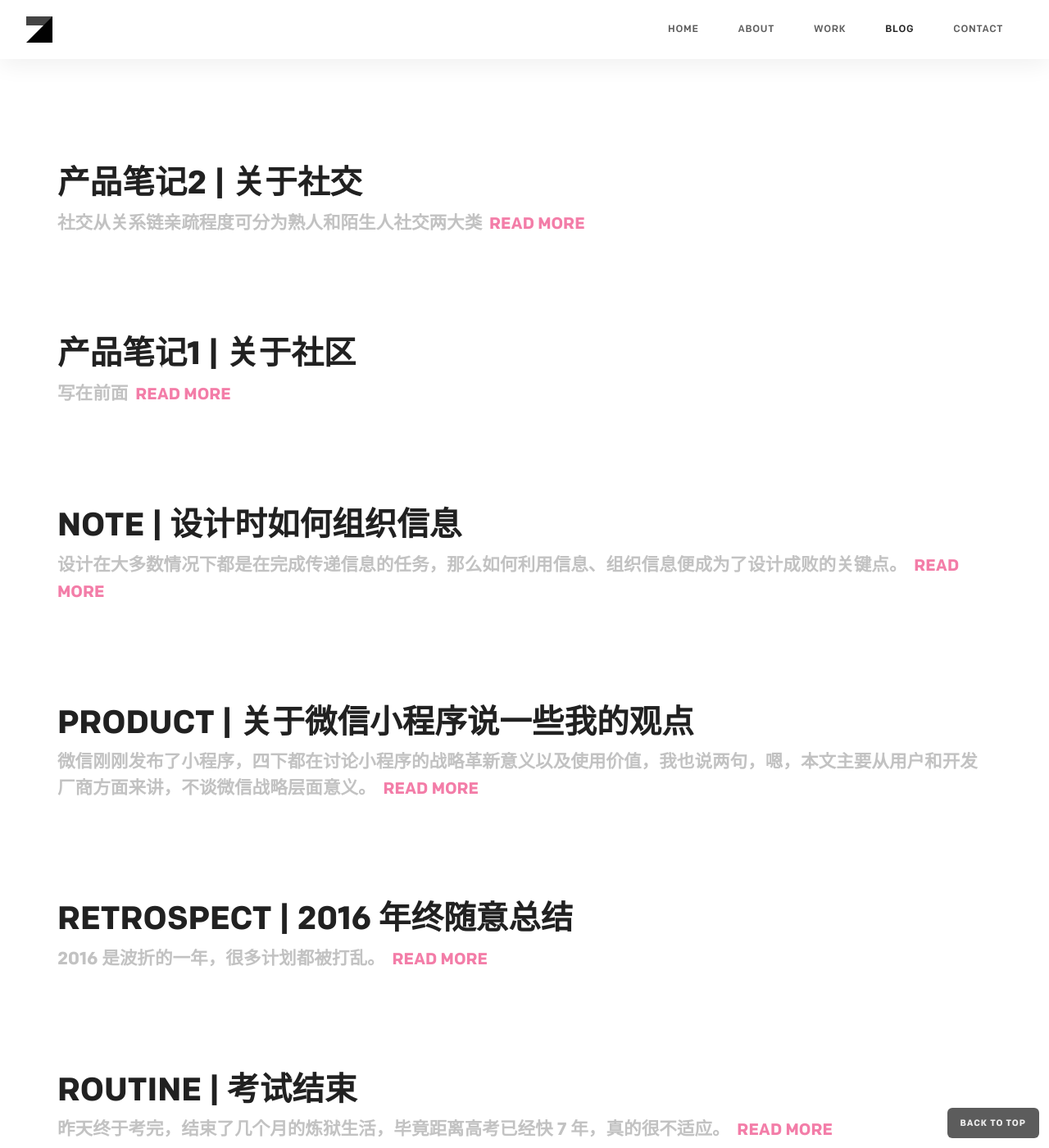
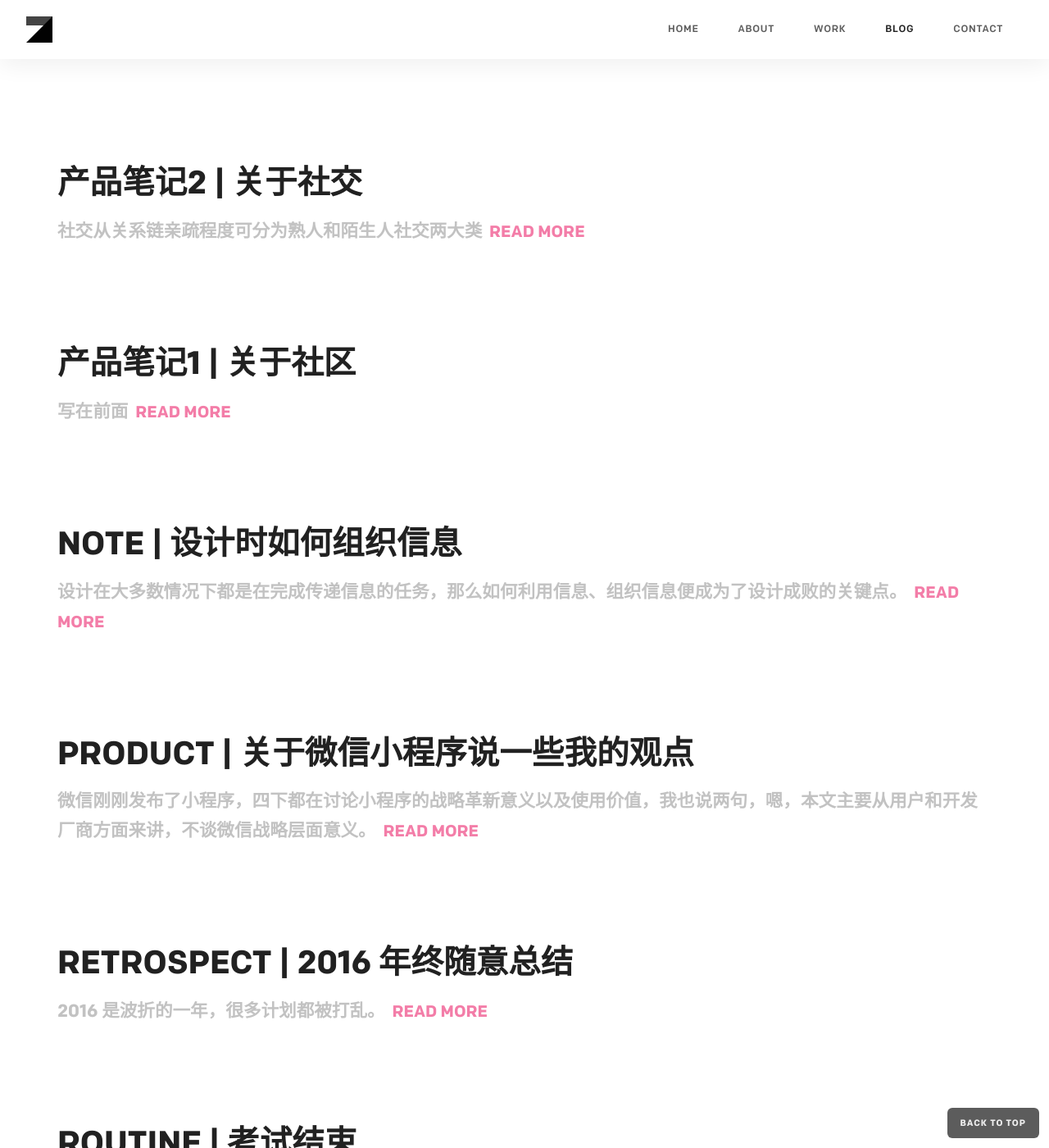
Before and after one commit to hominthesky/blog, a Jekyll site: the page built from index.html, in a window 1280 px wide and 1400 px high, scrolled down 289 px. Shown: the whole window at 82% size. Built offline with Jekyll 4.4.1, drawn with Linux system fonts in a browser that asks for light colours; nearby versions of some CDN libraries; comment, search, counter and statistics services are not loaded.

Commit message:
Update style.css

```diff
--- a/css/style.css
+++ b/css/style.css
@@ -279,7 +279,7 @@
   width: 100%;
 }
 .hero h2 {
-  margin: 12px auto 4px 0px;
+  margin: 12px auto 12px 0px;
 }
 
 .index-title a {
@@ -313,7 +313,7 @@
   font-size: 1.2rem;
   font-weight: 600;
   color: rgba(0, 0, 0, 0.24);
-  line-height: 1.75rem;
+  line-height: 2rem;
 }
 
 /* Grid */
```
